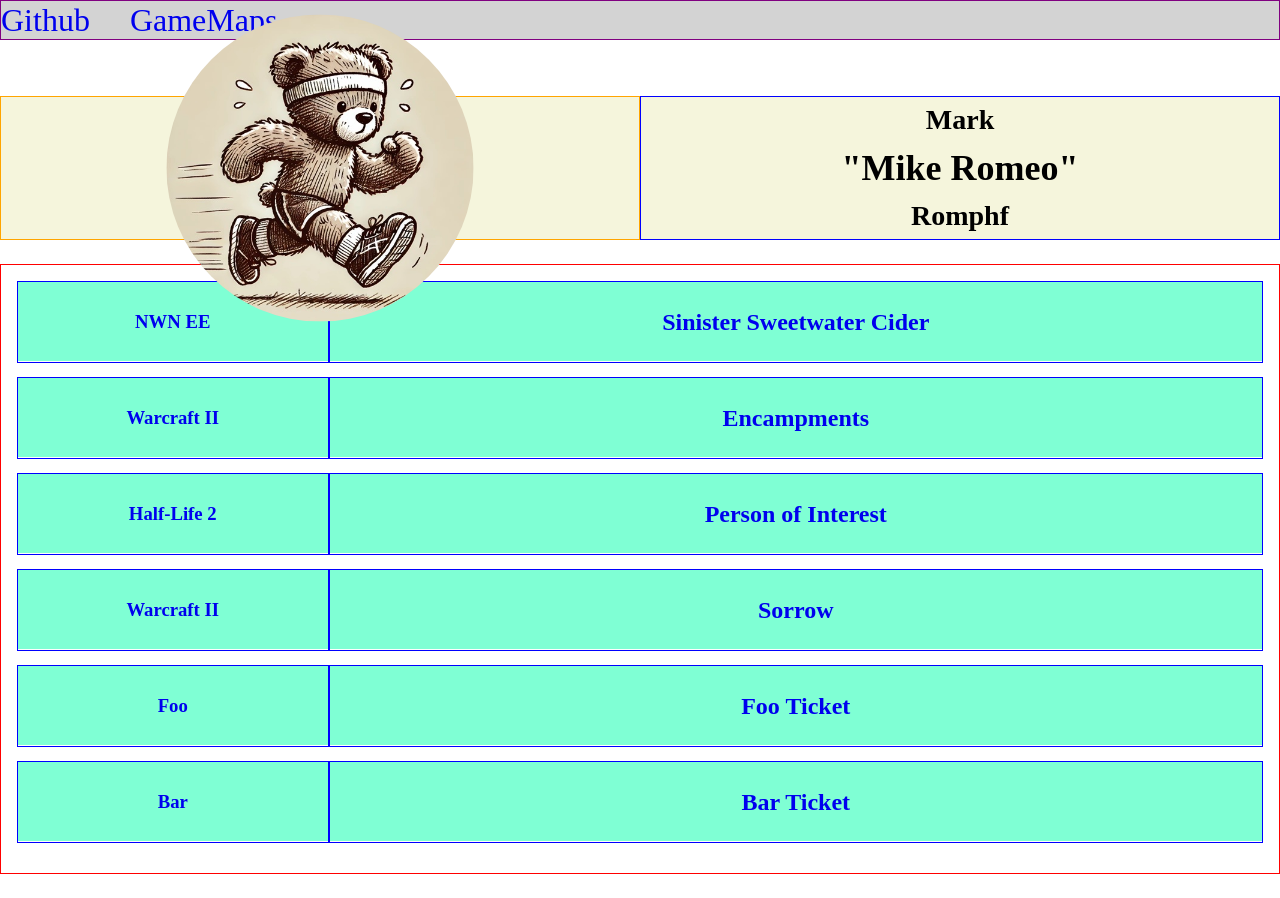
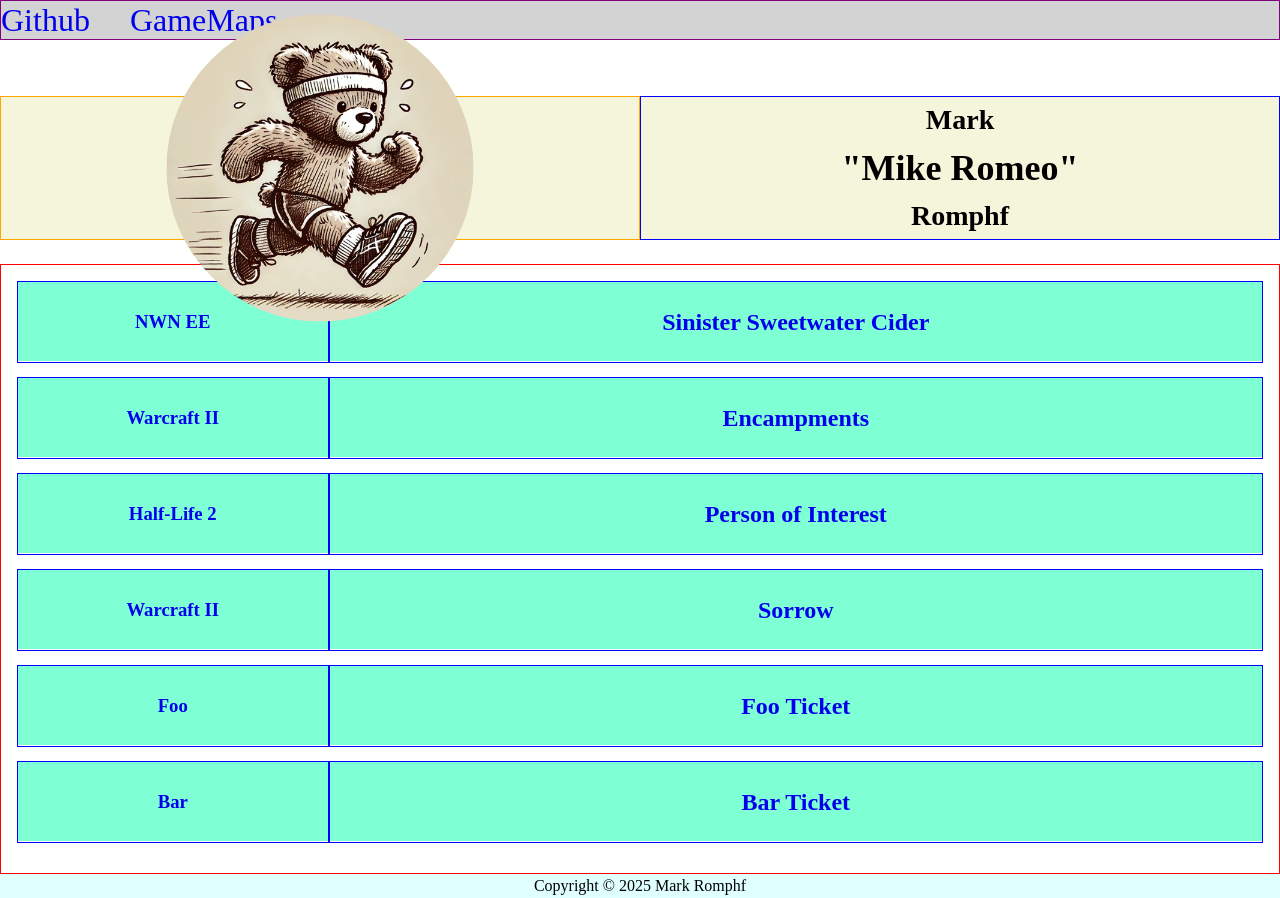
Before and after one commit to mromphf/website, a Vue app: page / in a window 1280 px wide. Before the commit the page ends 874 px from the top, so only its background shows below. Built offline with nearby package versions, Linux system fonts and the light colour scheme.

Commit message:
Add footer with copyright.

```diff
--- a/src/components/Landing.vue
+++ b/src/components/Landing.vue
@@ -12,8 +12,15 @@ export default {
   <Menu />
   <Masthead />
   <Content />
+  <footer>
+    Copyright &copy; 2025 Mark Romphf
+  </footer>
 </template>
 
 <style scoped>
-
+footer {
+  background-color: lightcyan;
+  width: 100%;
+  text-align: center;
+}
 </style>
```
